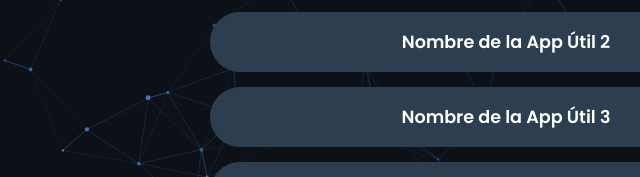
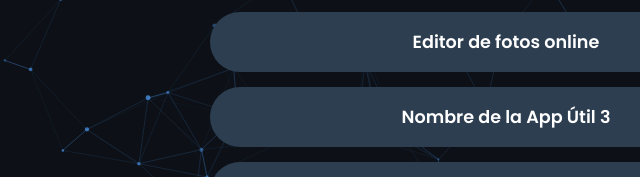
Before and after one commit to FaMatias/Simple-Links, a plain HTML site: page utiles.html in a window 1280 px wide. Shown: the part 378-555 px from the top of the page, 134-774 px from the left. Drawn offline with Linux system fonts and the light colour scheme.

Commit message:
Update utiles.html

```diff
--- a/utiles.html
+++ b/utiles.html
@@ -19,8 +19,8 @@
             <a href="https://famatias.github.io/Recomendador-de-Libros/" target="_blank" class="link-button">
                 <span>Recomendador de libros</span>
             </a>
-            <a href="URL_APP_2_UTIL" target="_blank" class="link-button">
-                <span>Nombre de la App Útil 2</span>
+            <a href="https://famatias.github.io/Editor-de-fotos/" class="link-button">
+                <span>Editor de fotos online</span>
             </a>
             <a href="URL_APP_3_UTIL" target="_blank" class="link-button">
                 <span>Nombre de la App Útil 3</span>
```
